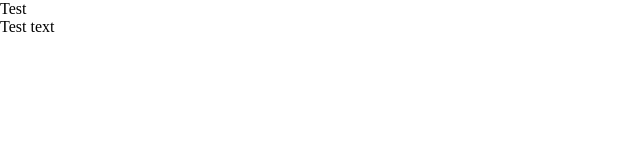
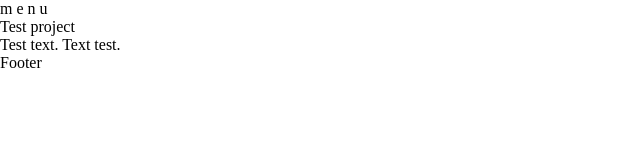
Before and after one commit to Tevashov/frontend-webpack-boilerplate-test, a website built with webpack: page src/index.html in a window 1280 px wide. Shown: the whole page, without its empty margins (0-640 px from the left). Built offline with nearby package versions, Linux system fonts and the light colour scheme.

Commit message:
changes in sources

```diff
--- a/src/index.html
+++ b/src/index.html
@@ -10,21 +10,23 @@
   <link href="" rel="stylesheet">
 </head>
 <body>
+  <header>
 
-  <header>
-    <nav></nav>
+    <nav>m e n u</nav>
+
   </header>
   <main>
-    <h1>Test</h1>
+
+    <h1>Test project</h1>
     <section>
-      <p>Test text</p>
+      <p>Test text. Text test.</p>
     </section>
-
 
   </main>
   <footer>
 
+    Footer
+
   </footer>
-
 </body>
 </html>
```
